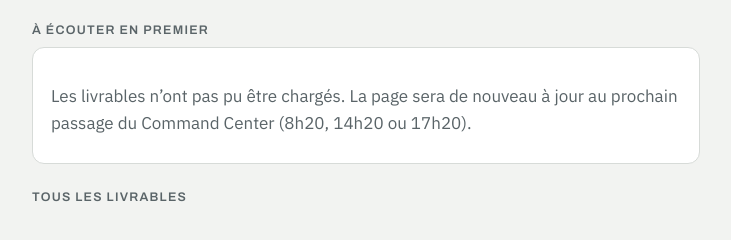
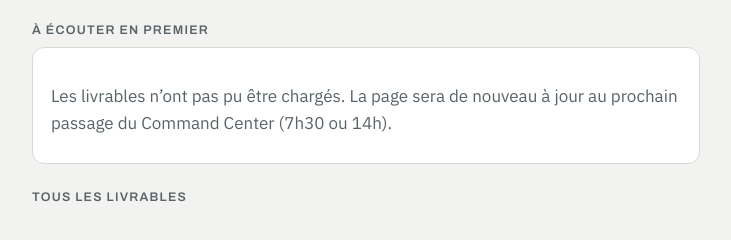
Before and after one commit to yahyaelhirchiy-maker/Bom, a plain HTML site: page modeles/page_livrables/index.html in a window 1280 px wide. Shown: the part 88-328 px from the top of the page, without its empty margins (274-1005 px from the left). Drawn offline with nearby package versions, Linux system fonts and the light colour scheme; no server answers.

Commit message:
Publication de la page : overwrite_unread pour livrables.json, horaires à jour
Co-Authored-By: Claude Sonnet 5.5 <noreply@anthropic.com>

```diff
--- a/modeles/page_livrables/index.html
+++ b/modeles/page_livrables/index.html
@@ -271,6 +271,6 @@ fetch("livrables.json", {cache: "no-store"}).then(r => { if (!r.ok) throw new Er
   une(); filtres(); liste(); documents();
 }).catch(() => {
   document.getElementById("maj").textContent = "";
-  document.getElementById("une").innerHTML = '<p class="vide">Les livrables n’ont pas pu être chargés. La page sera de nouveau à jour au prochain passage du Command Center (8h20, 14h20 ou 17h20).</p>';
+  document.getElementById("une").innerHTML = '<p class="vide">Les livrables n’ont pas pu être chargés. La page sera de nouveau à jour au prochain passage du Command Center (7h30 ou 14h).</p>';
 });
 </script>
```
Also changed, not shown: 2 other files.
